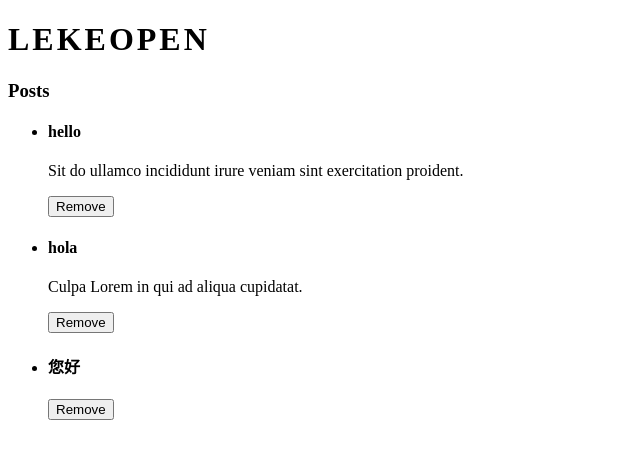
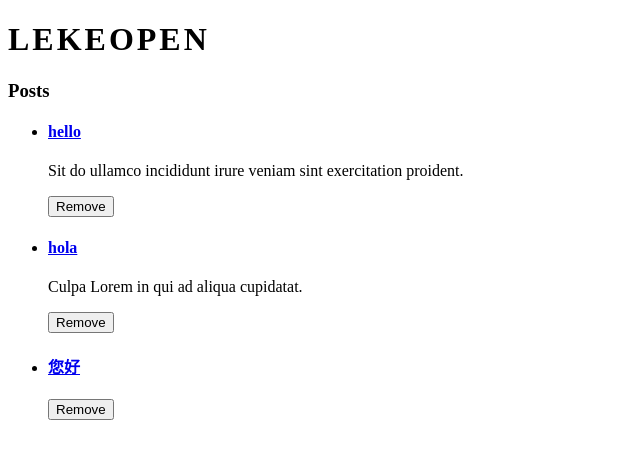
Before and after one commit to rockts/leke-angular, an Angular app: page /posts in a window 1280 px wide. Shown: the top 458 px of the page, without its empty margins (0-640 px from the left). Built offline with nearby package versions, Linux system fonts and the light colour scheme.

Commit message:
routerLink

```diff
--- a/src/app/app-routing.module.ts
+++ b/src/app/app-routing.module.ts
@@ -1,8 +1,12 @@
 import { NgModule } from '@angular/core';
 import { Routes, RouterModule } from '@angular/router';
 import { PostComponent } from './modules/post/post.component';
+import { PostDetailsComponent } from './modules/post/compoents/post-details/post-details.component';
 
-const routes: Routes = [{ path: 'posts', component: PostComponent }];
+const routes: Routes = [
+  { path: 'posts', component: PostComponent },
+  { path: 'posts/:id', component: PostDetailsComponent },
+];
 
 @NgModule({
   imports: [RouterModule.forRoot(routes)],
--- a/src/app/modules/post/compoents/post-item/post-item.component.html
+++ b/src/app/modules/post/compoents/post-item/post-item.component.html
@@ -1,6 +1,10 @@
 <li>
   <h4>
-    <a [title]="entity.title" [textContent]="entity.title"></a>
+    <a
+      [routerLink]="['/posts', entity.id]"
+      [title]="entity.title"
+      [textContent]="entity.title"
+    ></a>
   </h4>
   <p *ngIf="entity.body">{{ entity.body }}</p>
   <p>
--- a/src/app/modules/post/post.module.ts
+++ b/src/app/modules/post/post.module.ts
@@ -3,10 +3,11 @@ import { CommonModule } from '@angular/common';
 import { PostComponent } from './post.component';
 import { PostItemComponent } from './compoents/post-item/post-item.component';
 import { PostDetailsComponent } from './compoents/post-details/post-details.component';
+import { AppRoutingModule } from '../../app-routing.module';
 
 @NgModule({
   declarations: [PostComponent, PostItemComponent, PostDetailsComponent],
-  imports: [CommonModule],
+  imports: [CommonModule, AppRoutingModule],
   exports: [PostComponent],
 })
 export class PostModule {}
```
